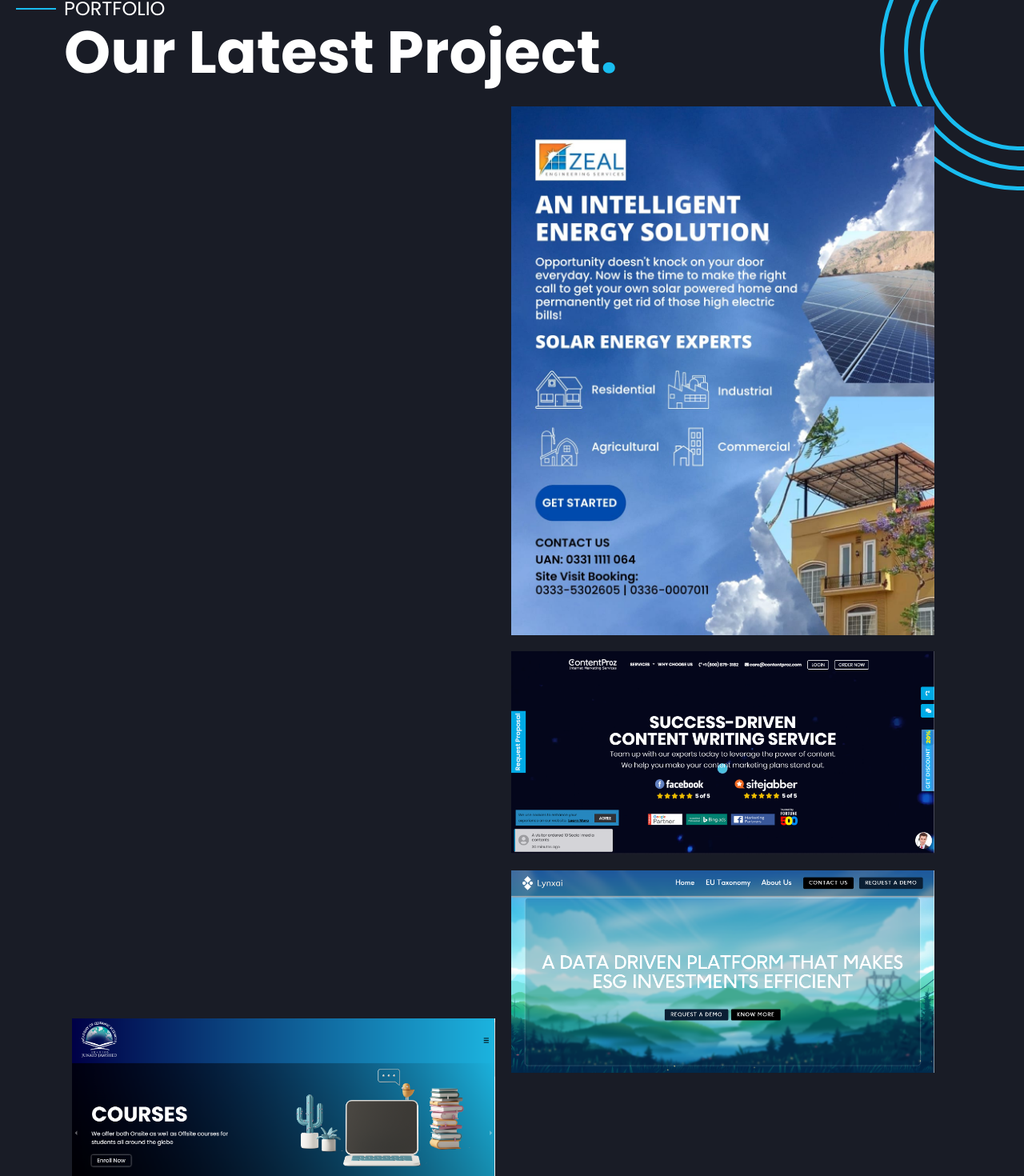
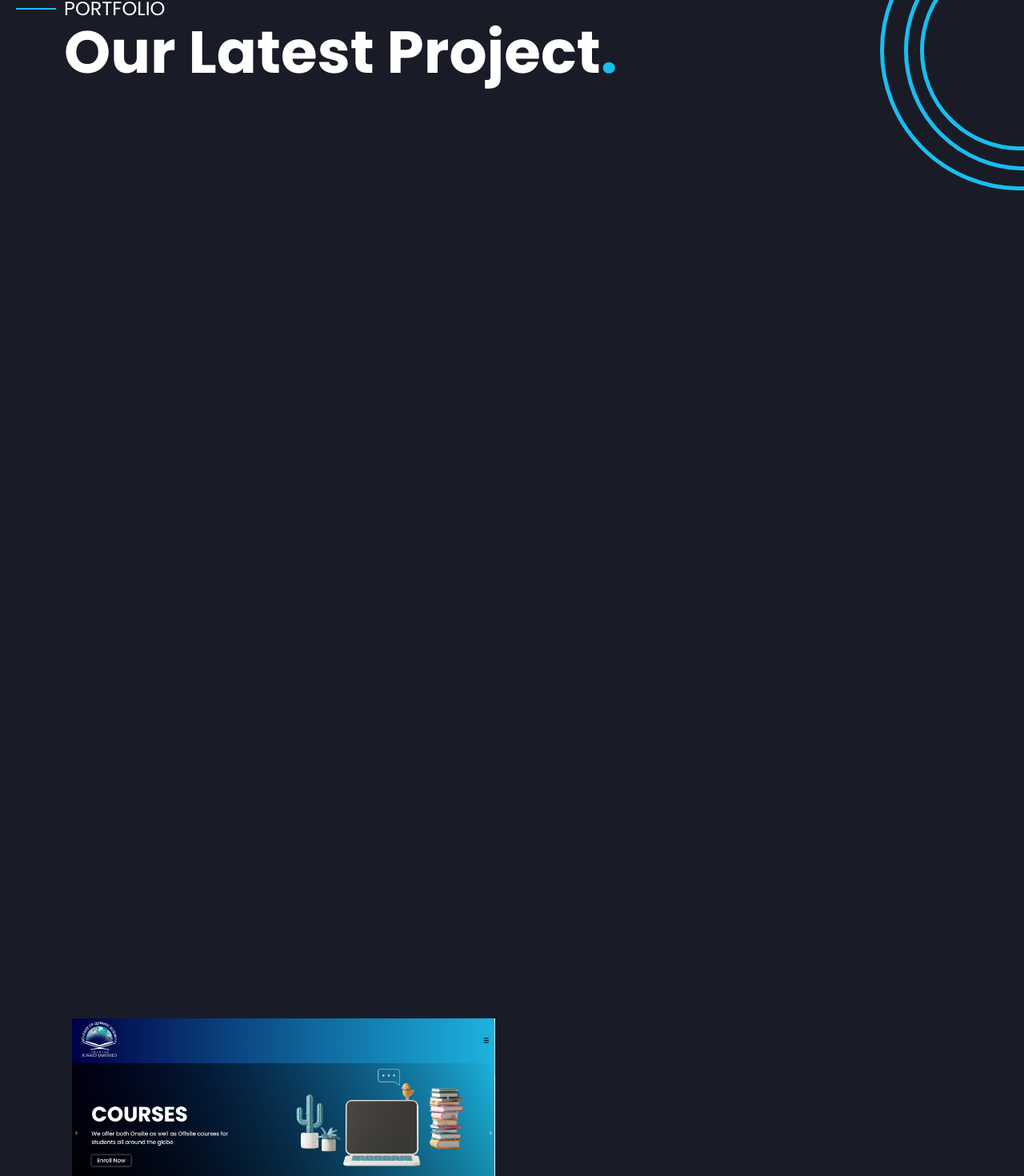
Before and after one commit to SalmanAhmed24/eminent, a Next.js app: page / in a window 1280 px wide. Shown: the part 3400-4870 px from the top of the page at 80% size. Built offline with nearby package versions, Linux system fonts and the light colour scheme.

Commit message:
motion issue solved

```diff
--- a/components/home-components/portfolio.js
+++ b/components/home-components/portfolio.js
@@ -64,36 +64,42 @@
 						data-aos-mirror="true"
 						data-aos-once="false"
 						data-aos-anchor-placement="top-center"
-						src="/images/img-4.png"
+						src="/images/port-4.png"
 					/>
 					<img src="/images/img-7.png" />
 				</div>
 				<div className="port-sec2-wrap">
-					<motion.img
-						initial="hidden"
-						whileInView="visible"
-						variants={{
-							hidden: { opacity: 0, x: 200, transition: { ease: 'easeInOut' } },
-							visible: { opacity: 1, x: 0, transition: { delay: 0.6, ease: 'easeInOut' } }
-						}}
+					<img
+						data-aos="fade-left"
+						data-aos-offset="0"
+						data-aos-delay="30"
+						data-aos-duration="500"
+						data-aos-easing="ease-in-out"
+						data-aos-mirror="true"
+						data-aos-once="false"
+						data-aos-anchor-placement="top-center"
 						src="/images/img-2.jpeg"
 					/>
-					<motion.img
-						initial="hidden"
-						whileInView="visible"
-						variants={{
-							hidden: { opacity: 0, x: 200, transition: { ease: 'easeInOut' } },
-							visible: { opacity: 1, x: 0, transition: { delay: 0.6, ease: 'easeInOut' } }
-						}}
+					<img
+						data-aos="fade-left"
+						data-aos-offset="0"
+						data-aos-delay="30"
+						data-aos-duration="500"
+						data-aos-easing="ease-in-out"
+						data-aos-mirror="true"
+						data-aos-once="false"
+						data-aos-anchor-placement="top-center"
 						src="/images/img-5.png"
 					/>
-					<motion.img
-						initial="hidden"
-						whileInView="visible"
-						variants={{
-							hidden: { opacity: 0, x: 200, transition: { ease: 'easeInOut' } },
-							visible: { opacity: 1, x: 0, transition: { delay: 0.6, ease: 'easeInOut' } }
-						}}
+					<img
+						data-aos="fade-left"
+						data-aos-offset="0"
+						data-aos-delay="30"
+						data-aos-duration="500"
+						data-aos-easing="ease-in-out"
+						data-aos-mirror="true"
+						data-aos-once="false"
+						data-aos-anchor-placement="top-center"
 						src="/images/img-6.png"
 					/>
 				</div>
```
Also changed, not shown: public/images/port-4.png (renamed from public/images/img-4.PNG).
